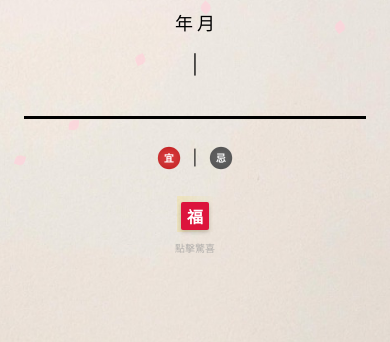
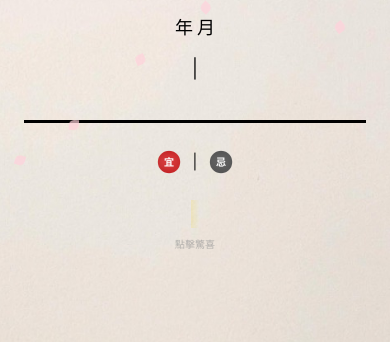
Before and after one commit to bryant-lim/lakjit, a Flask app: template templates/index.html in a window 390 px wide. Shown: the part 309-651 px from the top of the page. Run offline with Flask 3, Linux system fonts and the light colour scheme; the template is opened without the code that fills it, so the values that code supplies are empty.

Commit message:
Remove red seal icon from desktop and mobile
- Removed <span class="lucky-seal">福</span> from HTML
- Removed from both static HTML and Flask template
- Shimmer effect and click functionality remain
- '點擊驚喜' hint still visible
- Lucky number feature still works on click/touch

```diff
--- a/index.html
+++ b/index.html
@@ -103,7 +103,6 @@
             <!-- Daily Quote with Lucky Number Feature -->
             <div class="daily-quote-container" id="daily-quote-container">
                 <div class="daily-quote" id="daily-quote">五福临门</div>
-                <span class="lucky-seal">福</span>
             </div>
             <div class="lucky-hint" id="lucky-hint">點擊驚喜</div>
         </div>
--- a/templates/index.html
+++ b/templates/index.html
@@ -104,7 +104,6 @@
             <!-- Daily Quote with Lucky Number Feature -->
             <div class="daily-quote-container" id="daily-quote-container">
                 <div class="daily-quote">{{ daily_quote }}</div>
-                <span class="lucky-seal">福</span>
             </div>
             <div class="lucky-hint" id="lucky-hint">點擊驚喜</div>
         </div>
```
